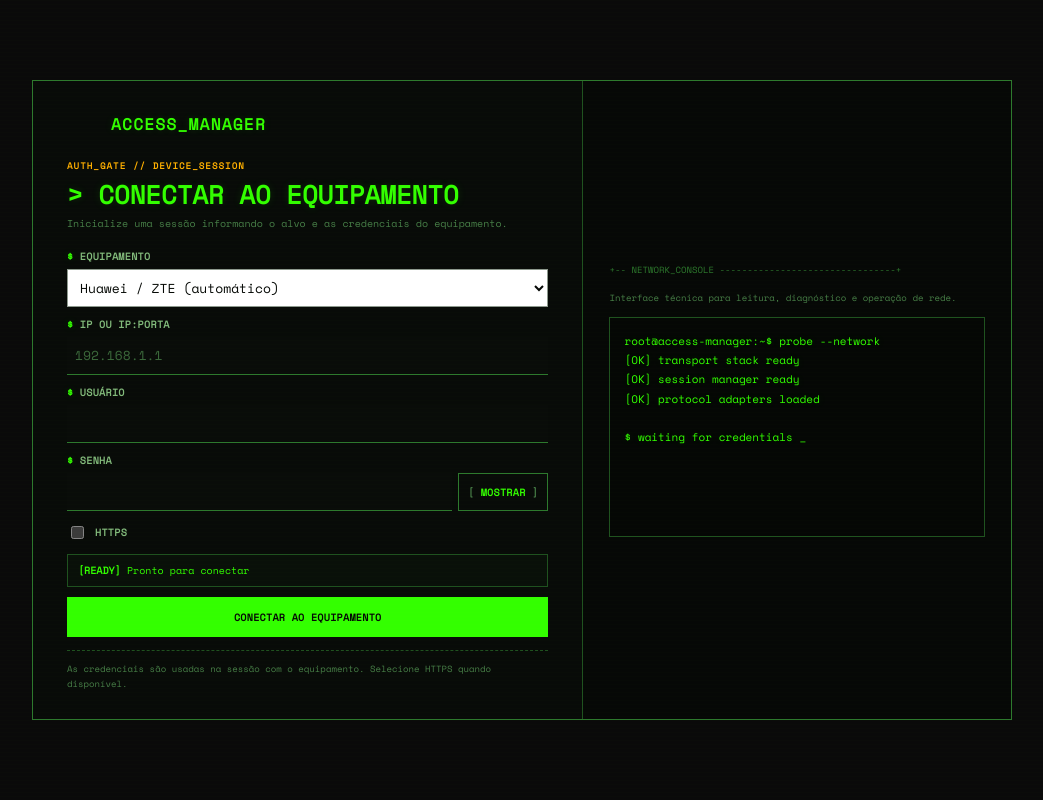
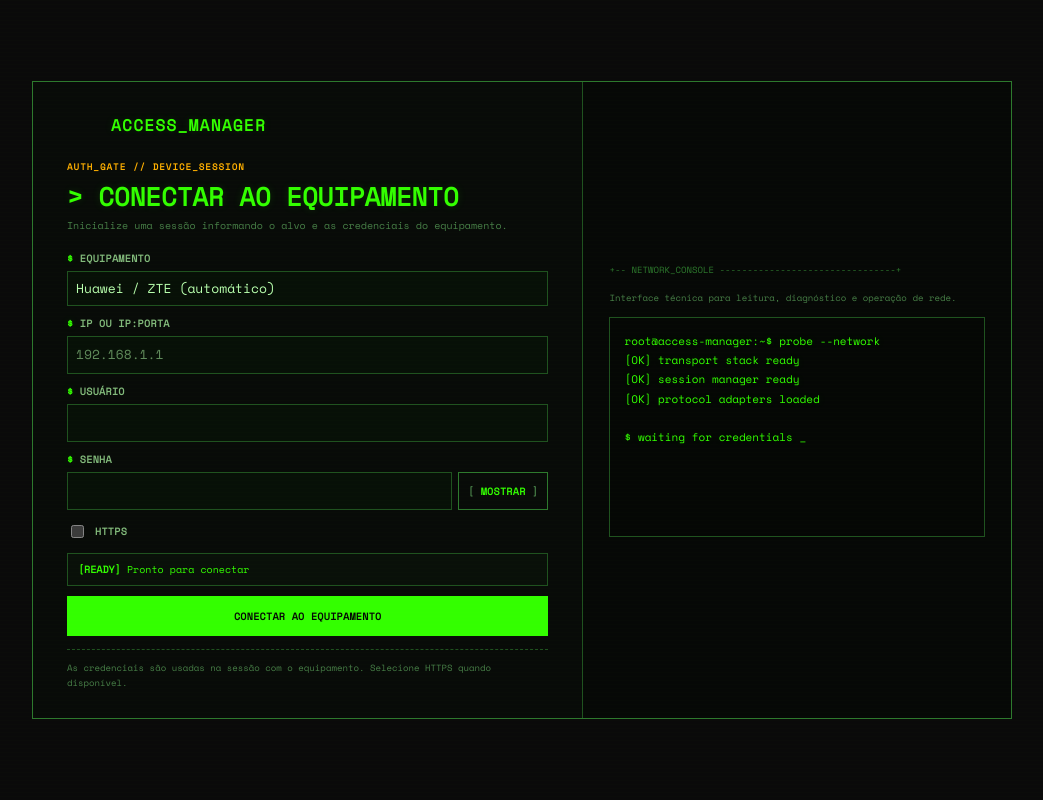
Before and after one commit to zxlawdx/acess_manager2, a Python web app: template apps/access_manager/templates/index.html in a window 1280 px wide. Shown: the whole page, without its empty margins (118-1161 px from the left). Run offline with Jinja, Linux system fonts and the light colour scheme; the template is opened without the code that fills it, so the values that code supplies are empty.

Commit message:
fix: darken terminal controls and add subtle matrix styling

```diff
--- a/apps/access_manager/static/css/regressions.css
+++ b/apps/access_manager/static/css/regressions.css
@@ -1,31 +1,110 @@
 /* Regression fixes for native WebView rendering and infrastructure login.
-   Loaded last so Windows native form controls cannot inherit terminal-green
-   text on a light system surface. */
+   Loaded last so Windows native form controls follow the terminal theme. */
 
-/* Native <select> rendering on Windows may ignore the authored dark popup.
-   Keep the control intentionally light with dark text so both the collapsed
-   value and the OS-owned option list remain legible. */
-select:not([multiple]){
-  color-scheme:light!important;
-  background:#fff!important;
-  color:#050805!important;
-  border:1px solid #8d998d!important;
+/* -------------------------------------------------------------------------- */
+/* Terminal controls: inputs/selects realmente escuros                        */
+/* -------------------------------------------------------------------------- */
+
+:root{
+  --terminal-bg-0:#050805;
+  --terminal-bg-1:#071007;
+  --terminal-bg-2:#0a140a;
+  --terminal-border:#1f521f;
+  --terminal-border-strong:#2d792d;
+  --terminal-text:#b8ffad;
+  --terminal-text-soft:#82ba7b;
+  --terminal-accent:#33ff00;
+}
+
+.app-shell input:not([type="checkbox"]):not([type="radio"]):not([type="range"]),
+.app-shell textarea,
+.app-shell select,
+#login-page input:not([type="checkbox"]):not([type="radio"]):not([type="range"]),
+#login-page textarea,
+#login-page select{
+  background:var(--terminal-bg-1)!important;
+  color:var(--terminal-text)!important;
+  border:1px solid var(--terminal-border)!important;
+  box-shadow:none!important;
   text-shadow:none!important;
+  color-scheme:dark!important;
 }
-select:not([multiple]) option{
-  background:#fff!important;
-  color:#050805!important;
-  text-shadow:none!important;
+
+.app-shell input::placeholder,
+.app-shell textarea::placeholder,
+#login-page input::placeholder,
+#login-page textarea::placeholder{
+  color:var(--terminal-text-soft)!important;
+  opacity:.72!important;
 }
-select:not([multiple]):disabled{
-  background:#d7d9d7!important;
-  color:#454945!important;
+
+.app-shell input:focus,
+.app-shell textarea:focus,
+.app-shell select:focus,
+#login-page input:focus,
+#login-page textarea:focus,
+#login-page select:focus{
+  border-color:var(--terminal-accent)!important;
+  outline:1px solid var(--terminal-accent)!important;
+  outline-offset:0!important;
+  background:#081308!important;
+}
+
+.app-shell input:disabled,
+.app-shell textarea:disabled,
+.app-shell select:disabled,
+#login-page input:disabled,
+#login-page textarea:disabled,
+#login-page select:disabled{
+  background:#0b0f0b!important;
+  color:#5f8f5f!important;
+  border-color:#173517!important;
   opacity:1!important;
 }
-select:not([multiple]):focus-visible{
-  outline:2px solid var(--accent)!important;
-  outline-offset:1px!important;
-  border-color:#050805!important;
+
+.app-shell select,
+#login-page select{
+  appearance:none!important;
+  -webkit-appearance:none!important;
+  -moz-appearance:none!important;
+  background-color:var(--terminal-bg-1)!important;
+  color:var(--terminal-text)!important;
+  border:1px solid var(--terminal-border)!important;
+  padding-right:34px!important;
+  background-image:
+    linear-gradient(45deg, transparent 50%, var(--terminal-accent) 50%),
+    linear-gradient(135deg, var(--terminal-accent) 50%, transparent 50%);
+  background-position:
+    calc(100% - 18px) calc(50% - 3px),
+    calc(100% - 12px) calc(50% - 3px);
+  background-size:6px 6px, 6px 6px;
+  background-repeat:no-repeat;
+}
+
+.app-shell select option,
+#login-page select option{
+  background:#071007!important;
+  color:var(--terminal-text)!important;
+}
+
+#login-page.infrastructure-login .field input,
+#login-page.infrastructure-login .field select,
+#login-page.infrastructure-login .password-field input{
+  background:var(--terminal-bg-1)!important;
+  color:var(--terminal-text)!important;
+  border:1px solid var(--terminal-border)!important;
+}
+
+#login-page.infrastructure-login .password-field .button{
+  background:#0a140a!important;
+  color:var(--terminal-accent)!important;
+  border:1px solid var(--terminal-border)!important;
+}
+
+#login-page.infrastructure-login .password-field .button:hover{
+  background:var(--terminal-accent)!important;
+  color:#050805!important;
+  border-color:var(--terminal-accent)!important;
 }
 
 /* The terminal theme forces the generic login back to two columns with
@@ -140,3 +219,76 @@
 @media (max-width:980px){
   .diagnostic-tools-three{grid-template-columns:minmax(0,1fr)!important}
 }
+
+/* -------------------------------------------------------------------------- */
+/* Mesh port-forwarding card                                                  */
+/* -------------------------------------------------------------------------- */
+.mesh-forward-card{
+  display:grid;
+  gap:12px;
+  margin-top:16px;
+  padding:16px!important;
+  border-color:var(--terminal-border-strong)!important;
+  background:rgba(5,8,5,.92)!important;
+}
+.mesh-forward-card .mesh-forward-grid{
+  display:grid;
+  grid-template-columns:minmax(0,1.4fr) minmax(180px,.6fr);
+  gap:12px;
+}
+.mesh-forward-card label{display:grid;gap:6px;color:var(--terminal-text-soft)}
+.mesh-forward-card select,
+.mesh-forward-card input[type="text"]{width:100%;min-width:0}
+.mesh-effective-destination{
+  display:flex;
+  align-items:center;
+  min-height:44px;
+  padding:10px 12px;
+  border:1px solid var(--terminal-border);
+  background:#050805;
+  color:var(--terminal-accent);
+  font-family:ui-monospace,SFMono-Regular,Consolas,monospace;
+  word-break:break-all;
+}
+.mesh-forward-actions{display:flex;gap:8px;flex-wrap:wrap}
+.mesh-forward-confirm{display:flex!important;grid-template-columns:auto 1fr!important;align-items:start;gap:8px!important}
+.mesh-forward-status{min-height:1.4em;color:var(--terminal-text-soft)}
+@media (max-width:760px){
+  .mesh-forward-card .mesh-forward-grid{grid-template-columns:minmax(0,1fr)}
+}
+
+/* -------------------------------------------------------------------------- */
+/* Matrix background discreto                                                 */
+/* -------------------------------------------------------------------------- */
+#login-page,
+.connection-card,
+.app-wrapper{
+  position:relative;
+}
+
+#matrix-bg{
+  position:absolute;
+  inset:0;
+  width:100%;
+  height:100%;
+  pointer-events:none;
+  z-index:0!important;
+  opacity:.12;
+  mix-blend-mode:screen;
+}
+
+#login-page > *,
+.connection-card > *,
+.app-wrapper > *{
+  position:relative;
+  z-index:1;
+}
+
+#login-page.infrastructure-login #matrix-bg{
+  opacity:.08;
+  filter:blur(.15px);
+}
+
+@media (max-width:780px){
+  #matrix-bg{opacity:.05}
+}
```
